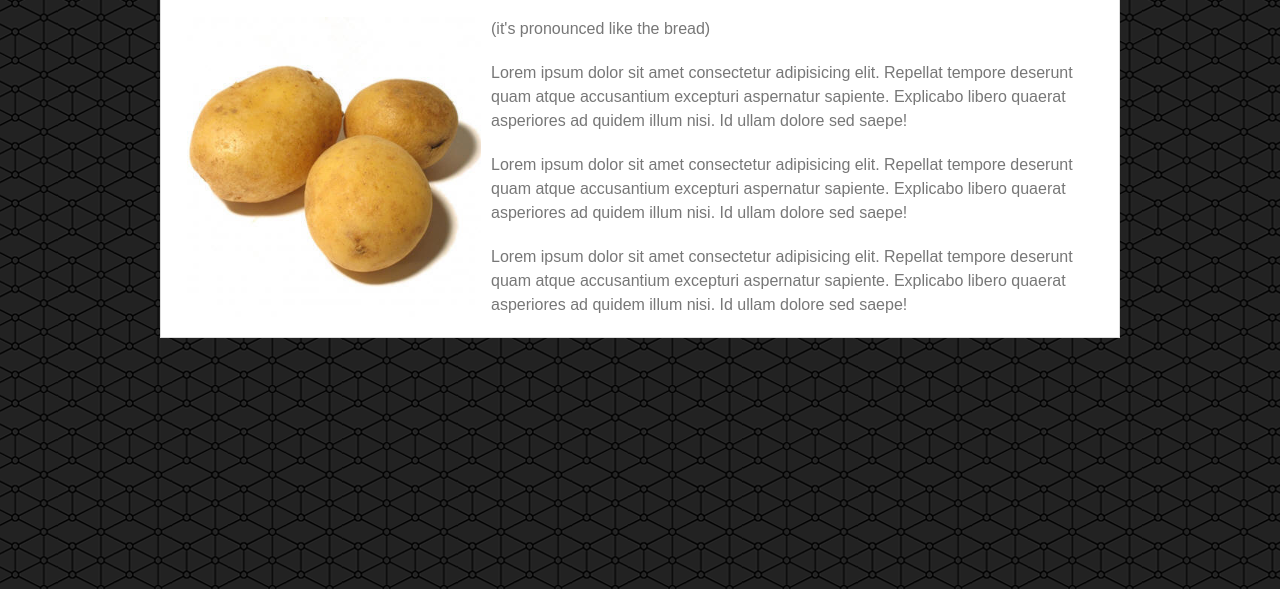
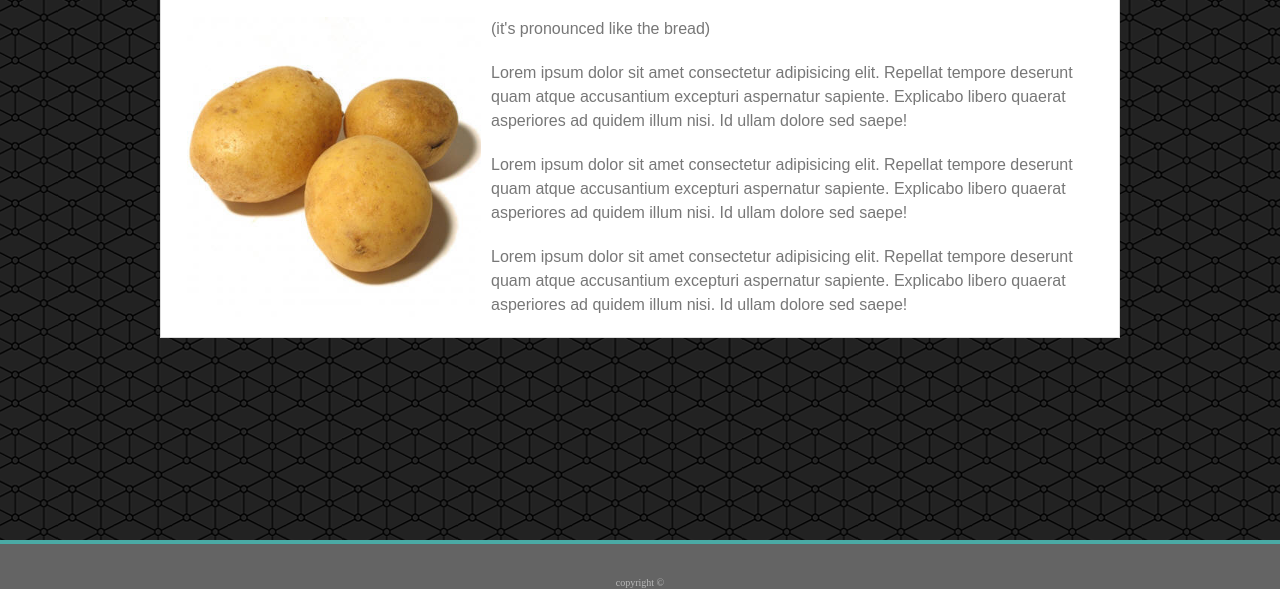
Before and after one commit to rsdesoto/Basic-Portfolio, a plain HTML site: page index.html in a window 1280 px wide. Shown: the part 211-800 px from the top of the page. Drawn offline with Linux system fonts and the light colour scheme; a script that the page names is missing.

Commit message:
added Footer HTML and CSS

```diff
--- a/css/style.css
+++ b/css/style.css
@@ -33,6 +33,23 @@ h1{
     padding: 20px 0 20px 20px;
     color: #4aaaa5;
     font-weight: bold;
+}
+
+footer{
+    width: 100%;
+    height: 45px;
+    background-color: RGb(100,100,100);
+    border-top: 4px solid #4aaaa5;
+    position: fixed;
+    bottom: 0;
+}
+
+/* note - this is the FOOTER ONLY heading! */
+h6{
+    margin-top: 34px;
+    font-size: 10px;
+    color: #b8b8b8;
+    text-align: center;
 }
 
 hr{
@@ -109,9 +126,6 @@ p{
 
 .page-contents{
     clear: both;
-   /* position: relative;
-    top: 75px;*/
-    /*height: 500px;*/
     width: 960px;
     margin: auto;
     margin-top: 120px;
@@ -121,6 +135,7 @@ p{
     border-width: 1px;
     box-sizing: border-box;
     position: relative;
+    margin-bottom: 100px;
 }
 
 
--- a/index.html
+++ b/index.html
@@ -54,5 +54,9 @@ add reset CSS
         </div>
     </section>
 
+    <footer>
+        <h6>copyright ©</h6>
+    </footer>
+
 </body>
 </html>
```
Also changed, not shown: contact.html (+4 -0 lines), portfolio.html (+4 -0 lines).
